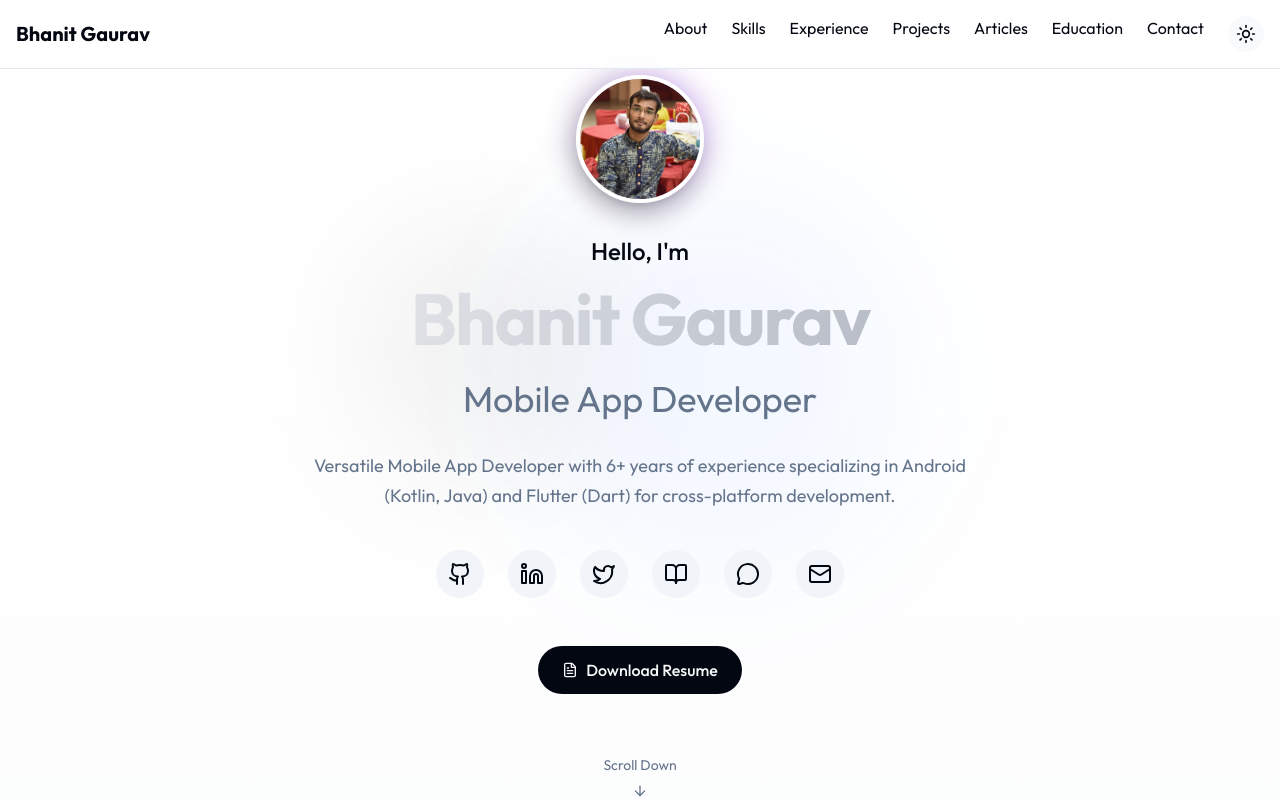
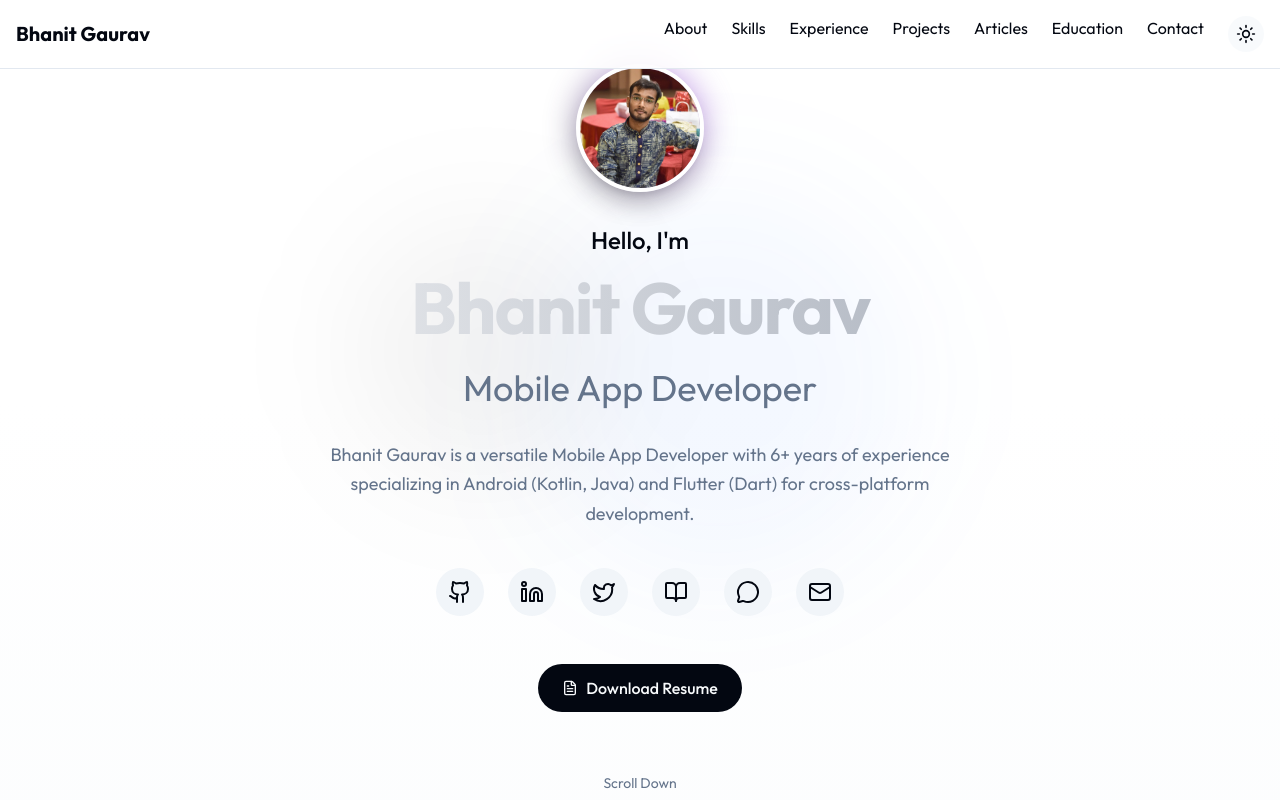
Before and after one commit to bhanitgaurav/bhanitresume, a Next.js app: page / in a window 1280 px wide. Shown: the top 800 px of the page. Built offline with nearby package versions, Linux system fonts and the light colour scheme.

Commit message:
fix: Remove cross-domain URL from sitemap to resolve GSC error

```diff
--- a/app/layout.tsx
+++ b/app/layout.tsx
@@ -8,9 +8,9 @@ import { ThemeProvider } from "@/components/ThemeProvider";
 const outfit = Outfit({ subsets: ["latin"] });
 
 export const metadata: Metadata = {
-  title: "Bhanit Gaurav - Mobile App Developer | Android & Flutter",
-  description: "Portfolio of Bhanit Gaurav, a Senior Mobile App Developer specializing in Android (Kotlin), Flutter (Dart), and KMP. View projects, skills, and experience.",
-  keywords: ["bhanit", "bhanitgaurav", "bhanit android", "bhanit flutter", "bhanit kotlin", "mobile developer", "android developer", "flutter developer"],
+  title: "Bhanit - Mobile App Developer | Bhanit Gaurav",
+  description: "Portfolio of Bhanit (Bhanit Gaurav), a Senior Mobile App Developer specializing in Android (Kotlin), Flutter (Dart), and KMP. View projects, skills, and experience.",
+  keywords: ["bhanit", "bhanit gaurav", "bhanit android", "bhanit flutter", "bhanit kotlin", "mobile developer", "android developer", "flutter developer"],
   authors: [{ name: "Bhanit Gaurav", url: "https://bhanit.com" }],
   creator: "Bhanit Gaurav",
   openGraph: {
--- a/app/sitemap.ts
+++ b/app/sitemap.ts
@@ -8,12 +8,7 @@ export default function sitemap(): MetadataRoute.Sitemap {
             changeFrequency: "monthly",
             priority: 1,
         },
-        {
-            url: "https://www.bhanitgaurav.com",
-            lastModified: new Date(),
-            changeFrequency: "monthly",
-            priority: 0.8,
-        },
+
         {
             url: "https://www.bhanit.com/tapthegrey",
             lastModified: new Date(),
--- a/data/portfolio.ts
+++ b/data/portfolio.ts
@@ -13,7 +13,7 @@ export const portfolioData = {
         whatsapp: "https://wa.me/918419848105",
         resume: "https://drive.google.com/file/d/1Yd_wyw_RXcgVpUYpnEYJ_KI7IEzjpy_G/view?usp=drivesdk",
         summary:
-            "Versatile Mobile App Developer with 6+ years of experience specializing in Android (Kotlin, Java) and Flutter (Dart) for cross-platform development. Skilled in Jetpack Compose, UI/UX implementation, and scalable app architecture for both mobile and TV platforms. Passionate about writing clean, efficient code and delivering high-quality, user-focused applications. Known for analyzing design structures, optimizing performance, and driving innovation through collaborative problem-solving.",
+            "Bhanit Gaurav is a versatile Mobile App Developer with 6+ years of experience specializing in Android (Kotlin, Java) and Flutter (Dart) for cross-platform development. Skilled in Jetpack Compose, UI/UX implementation, and scalable app architecture for both mobile and TV platforms. Passionate about writing clean, efficient code and delivering high-quality, user-focused applications. Known for analyzing design structures, optimizing performance, and driving innovation through collaborative problem-solving.",
     },
     skills: {
         languages: ["Kotlin", "Java", "Dart", "XML", "Coroutines", "Flow"],
```
